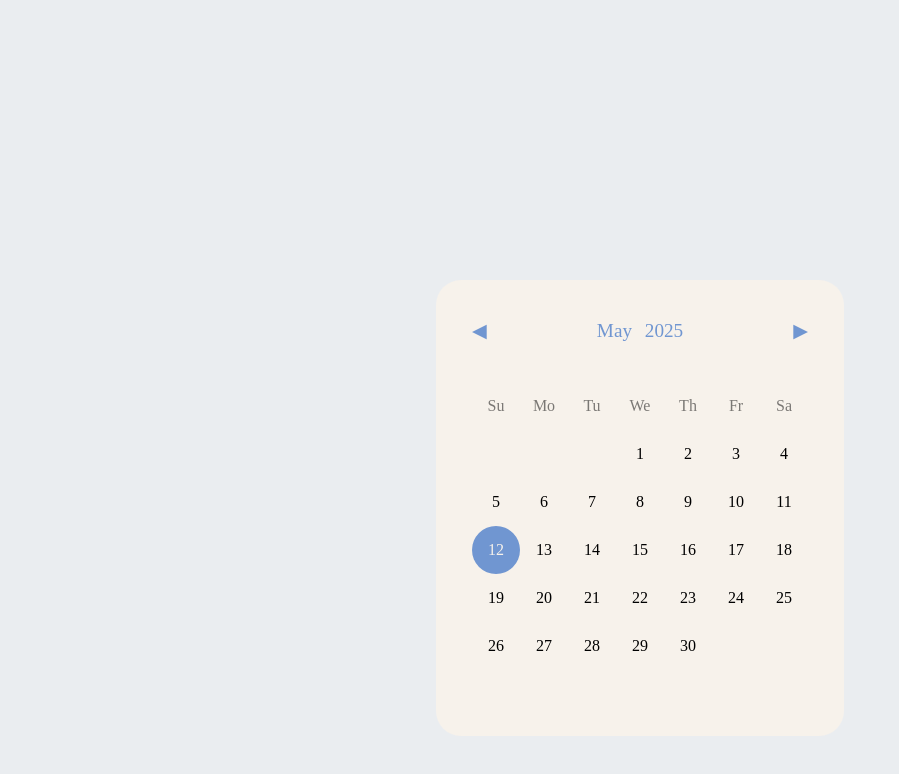
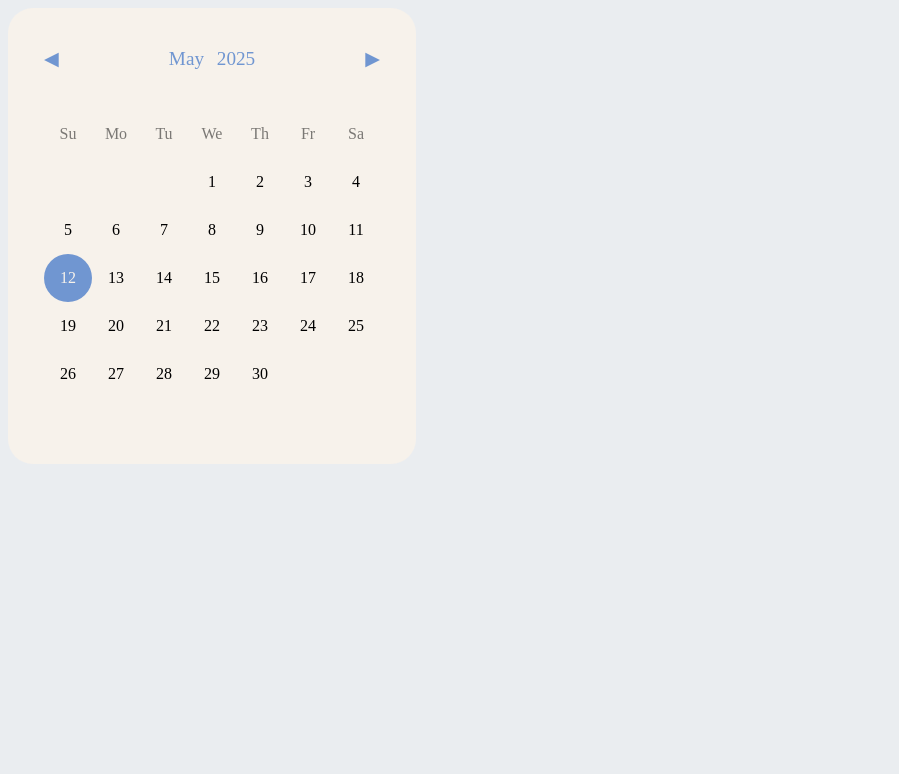
Before and after one commit to newmesuper/notion_calendar, a plain HTML site: page index.html in a window 1280 px wide. Shown: the whole page, without its empty margins (0-899 px from the left). Drawn offline with Linux system fonts and the light colour scheme.

Commit message:
Update main.css

```diff
--- a/main.css
+++ b/main.css
@@ -7,10 +7,7 @@
 
 body{
     display: flex;
-    height: 100vh;
-    justify-content: center;
     align-items: start;
-    padding-top: 100px;
     align-items: center;
     background: var(--main);
 }
```
